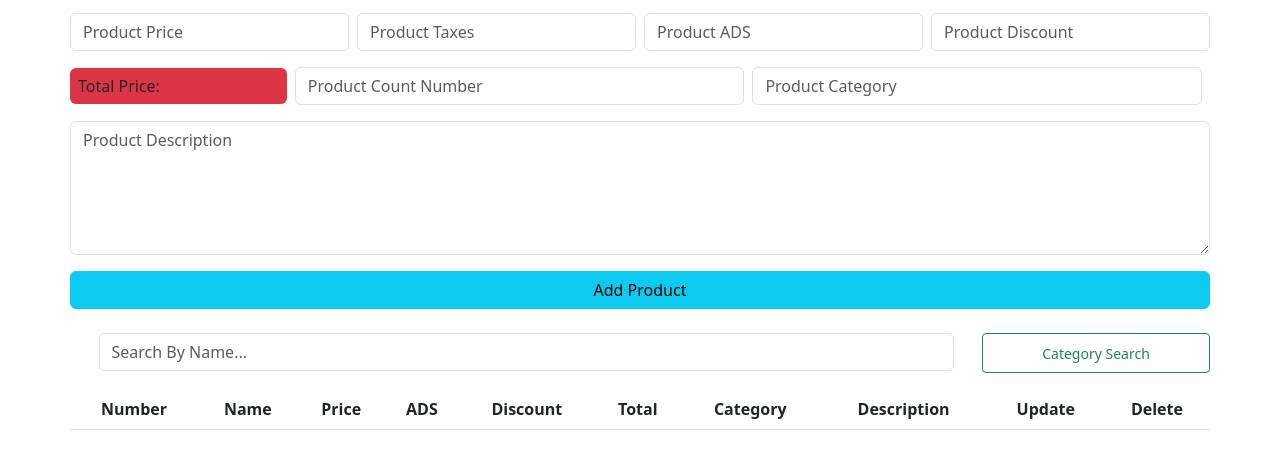
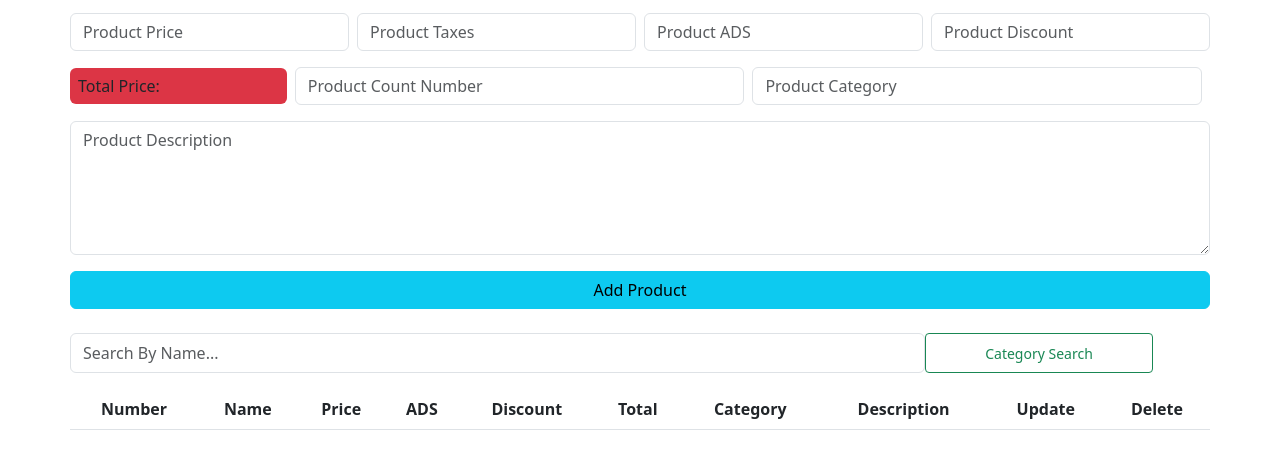
Before and after one commit to ahamdy997/CRUDS-System, a plain HTML site: page index.html in a window 1280 px wide. Shown: the part 111-580 px from the top of the page. Drawn offline with Linux system fonts and the light colour scheme.

Commit message:
Update index.html

```diff
--- a/index.html
+++ b/index.html
@@ -36,7 +36,7 @@
             <button class="btn btn-info d-block mt-3" onclick="addProducts();"id='addProduct'>Add Product</button>
             <button class="btn btn-warning d-none mt-3" onclick="updateProduct();" id="updateProduct">Update Product</button>
 
-            <input type="text" class="w-75 m-auto form form-control mt-4 " id="search" oninput="search(this.value);" placeholder="Search By Name...">
+            <input type="text" class="w-75 m-s-0 form form-control mt-4 " id="search" oninput="search(this.value);" placeholder="Search By Name...">
             <button class="btn btq  btn-sm btn-outline-success mt-4 me-0 " id="btnSearch" onclick="chooseSearchType();">Category Search</button>
             <button class="btn btq  btn-sm btn-outline-danger mt-4 d-none me-0" id="btnSearch2" onclick="chooseSearchTypePrimary();">Name Search</button>
 
```
